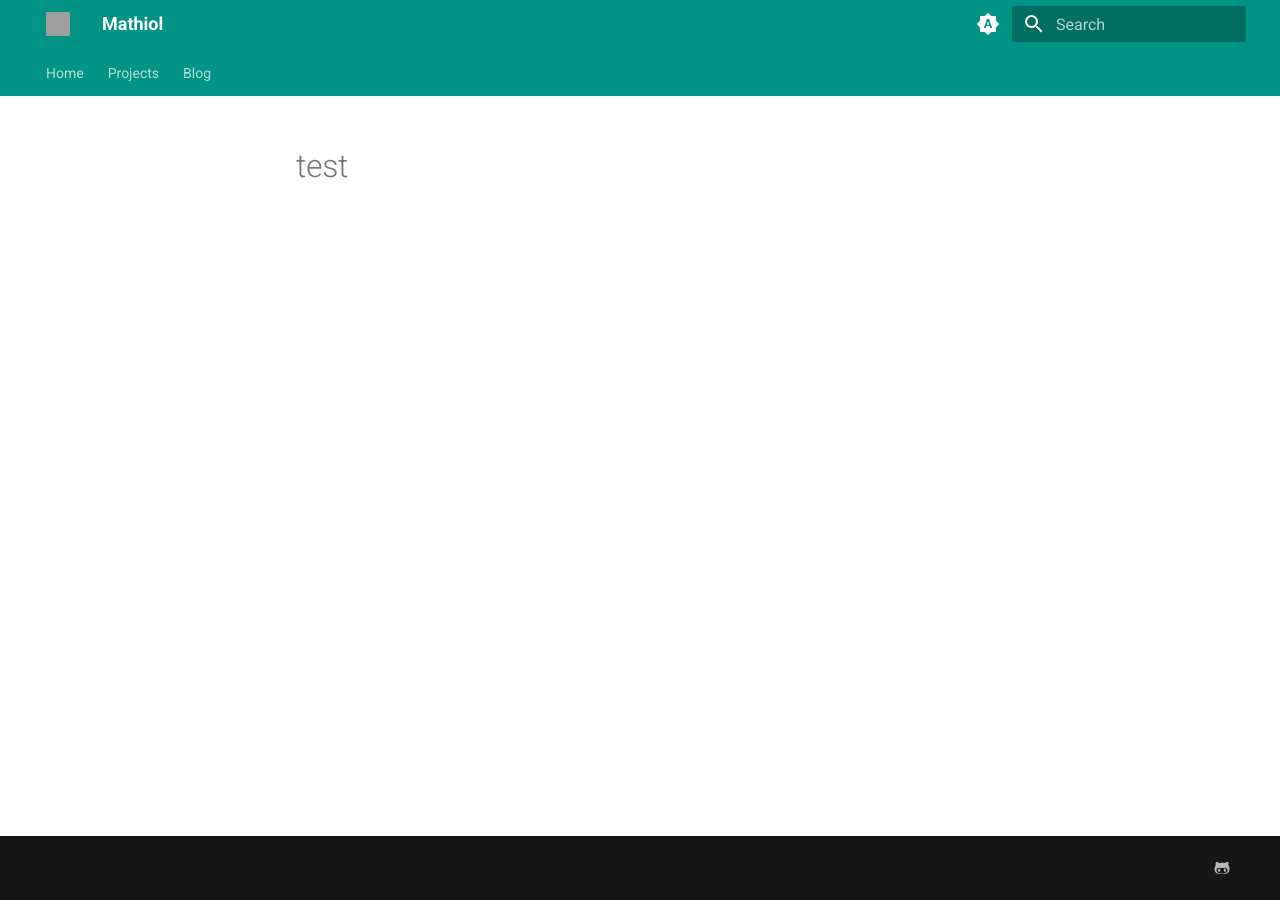
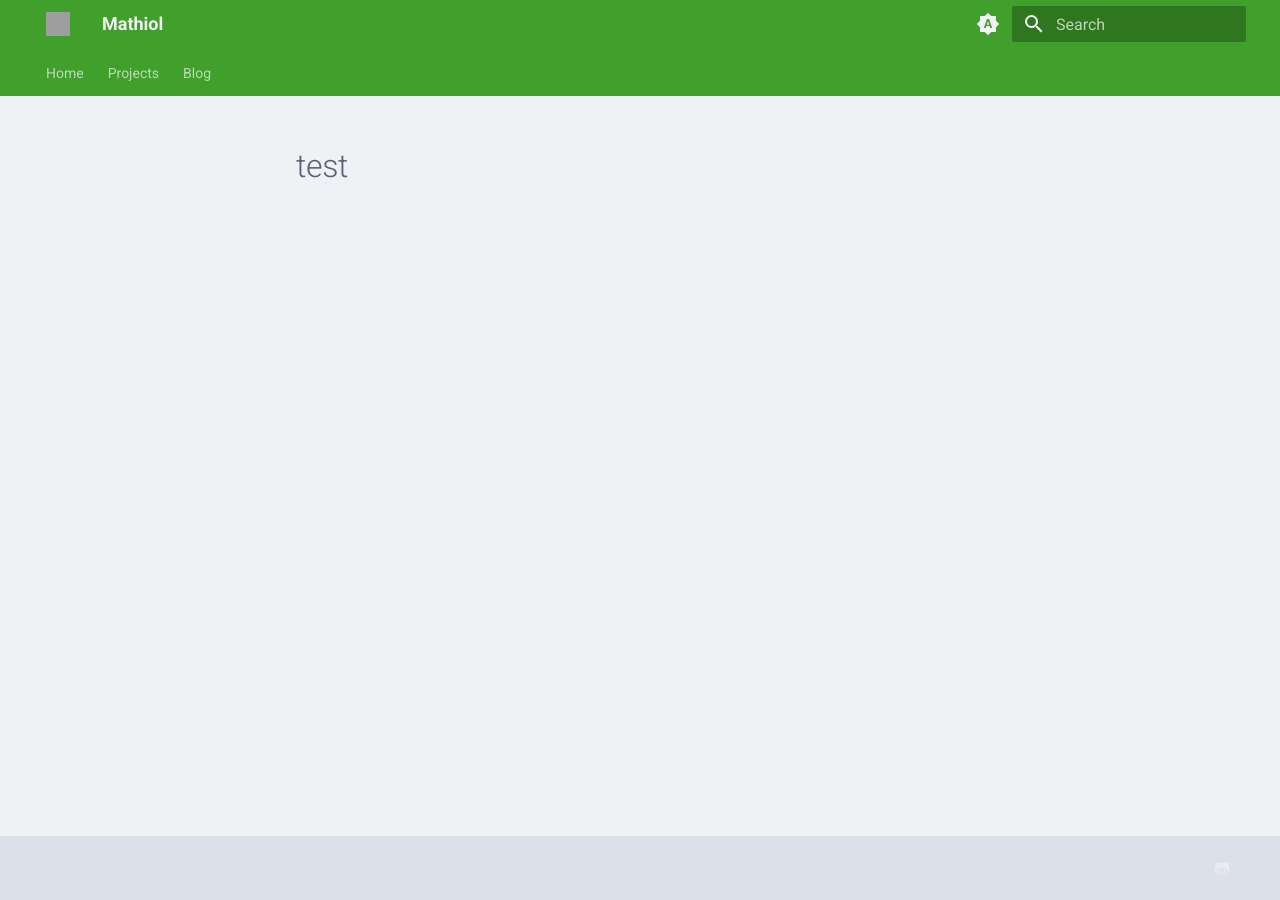
Before and after one commit to matmat37000/matmat37000.github.io, an MkDocs documentation site: the page built from docs/about.md, in a window 1280 px wide. Built offline with MkDocs 1.6.1 and Material for MkDocs 9.7.7, drawn with Linux system fonts in a browser that asks for light colours; grey boxes are pictures that could not be loaded.

Commit message:
Added custom theme

```diff
--- /dev/null
+++ b/docs/stylesheets/extra.css
@@ -0,0 +1,109 @@
+[data-md-color-scheme="catppuccin-latte"] {
+    /* Color hue */
+    --md-hue: 109deg;
+
+    /* Primary color shades */
+    --md-primary-fg-color: #40a02b; /* Green */
+    --md-primary-fg-color--light: #49af3d; /* Bright Green (ANSI) */
+    --md-primary-fg-color--dark: #40a02b;
+    --md-primary-bg-color: #eff1f5; /* Base */
+    --md-primary-bg-color--light: rgba(239, 241, 245, 0.7);
+
+    /* Accent color shades */
+    --md-accent-fg-color: #77cc6d; /* Green */
+    --md-accent-fg-color--transparent: rgba(64, 160, 43, 0.1);
+    --md-accent-bg-color: #eff1f5; /* Base */
+    --md-accent-bg-color--light: rgba(239, 241, 245, 0.7);
+
+    /* Default color shades */
+    --md-default-fg-color: #4c4f69; /* Text */
+    --md-default-fg-color--light: #5c5f77; /* Subtext 1 */
+    --md-default-fg-color--lighter: #6c6f85; /* Subtext 0 */
+    --md-default-fg-color--lightest: rgba(124, 127, 147, 0.1); /* Overlay 2 */
+    --md-default-bg-color: #eff1f5; /* Base */
+    --md-default-bg-color--light: #e6e9ef; /* Mantle */
+    --md-default-bg-color--lighter: #dce0e8; /* Crust */
+
+    /* Additional overrides */
+    --md-code-fg-color: #4c4f69; /* Text */
+    --md-code-bg-color: #e6e9ef; /* Mantle */
+    --md-typeset-color: #4c4f69; /* Text */
+    --md-typeset-a-color: #40a02b; /* Green (Links) */
+
+    /* Admonition/Warning */
+    --md-admonition-fg-color: #4c4f69; /* Text */
+    --md-admonition-bg-color: #eff1f5; /* Base */
+    --md-warning-fg-color: #4c4f69;
+    --md-warning-bg-color: #df8e1d; /* Yellow for warnings */
+
+    /* Footer color shades */
+    --md-footer-fg-color: #eff1f5; /* Base text on green bg */
+    --md-footer-fg-color--light: rgba(239, 241, 245, 0.7);
+    --md-footer-fg-color--lighter: rgba(239, 241, 245, 0.3);
+    --md-footer-bg-color: #4c4f69; /* Text/Dark neutral for footer */
+    --md-footer-bg-color--dark: #dce0e8; /* Crust */
+
+    /* Indicate browser light mode */
+    color-scheme: light;
+
+    /* Hide image */
+    img[src$="#only-dark"],
+    img[src$="#gh-dark-mode-only"] {
+        display: none;
+    }
+}
+
+[data-md-color-scheme="catppuccin-macchiato"] {
+    /* Color hue */
+    --md-hue: 110deg;
+
+    /* Primary color shades */
+    --md-primary-fg-color: #a6da95; /* Green */
+    --md-primary-fg-color--light: #b8e2a9; /* Bright Green (ANSI approximation) */
+    --md-primary-fg-color--dark: #a6da95;
+    --md-primary-bg-color: #24273a; /* Base */
+    --md-primary-bg-color--light: rgba(36, 39, 58, 0.7);
+
+    /* Accent color shades */
+    --md-accent-fg-color: #a6da95; /* Green */
+    --md-accent-fg-color--transparent: rgba(166, 218, 149, 0.1);
+    --md-accent-bg-color: #24273a; /* Base */
+    --md-accent-bg-color--light: rgba(36, 39, 58, 0.7);
+
+    /* Default color shades */
+    --md-default-fg-color: #cad3f5; /* Text */
+    --md-default-fg-color--light: #b8c0e0; /* Subtext 1 */
+    --md-default-fg-color--lighter: #a5adcb; /* Subtext 0 */
+    --md-default-fg-color--lightest: rgba(145, 153, 184, 0.1); /* Overlay 2 */
+    --md-default-bg-color: #24273a; /* Base */
+    --md-default-bg-color--light: #1e2030; /* Mantle */
+    --md-default-bg-color--lighter: #181926; /* Crust */
+
+    /* Additional overrides */
+    --md-code-fg-color: #cad3f5; /* Text */
+    --md-code-bg-color: #1e2030; /* Mantle */
+    --md-typeset-color: #cad3f5; /* Text */
+    --md-typeset-a-color: #a6da95; /* Green (Links) */
+
+    /* Admonition/Warning */
+    --md-admonition-fg-color: #cad3f5; /* Text */
+    --md-admonition-bg-color: #24273a; /* Base */
+    --md-warning-fg-color: #181926; /* Dark text for contrast on yellow */
+    --md-warning-bg-color: #eed49f; /* Yellow */
+
+    /* Footer color shades */
+    --md-footer-fg-color: #cad3f5; /* Text */
+    --md-footer-fg-color--light: rgba(202, 211, 245, 0.7);
+    --md-footer-fg-color--lighter: rgba(202, 211, 245, 0.3);
+    --md-footer-bg-color: #1e2030; /* Mantle */
+    --md-footer-bg-color--dark: #181926; /* Crust */
+
+    /* Indicate browser dark mode */
+    color-scheme: dark;
+
+    /* Hide image */
+    img[src$="#only-light"],
+    img[src$="#gh-light-mode-only"] {
+        display: none;
+    }
+}
--- a/mkdocs.yml
+++ b/mkdocs.yml
@@ -1,6 +1,12 @@
+# Site configuration
 site_name: Mathiol
 site_url: https://blog.mathiol.com/
 site_author: Bordier-Aupy Mathieu
+
+# Theming
+extra_css:
+  - stylesheets/extra.css
+
 theme:
   name: material
   logo: https://avatars.githubusercontent.com/u/68553121
@@ -8,29 +14,25 @@ theme:
   palette:
     # Palette toggle for automatic mode
     - media: "(prefers-color-scheme)"
-      primary: teal
-      accent: indigo
       toggle:
         icon: material/brightness-auto
         name: Switch to light mode
 
     # Palette toggle for light mode
     - media: "(prefers-color-scheme: light)"
-      scheme: default
-      primary: teal
-      accent: indigo
+      scheme: catppuccin-latte
       toggle:
-        icon: material/brightness-7
+        icon: material/lightbulb
         name: Switch to dark mode
 
     # Palette toggle for dark mode
     - media: "(prefers-color-scheme: dark)"
-      scheme: slate
-      primary: teal
-      accent: indigo
+      scheme: catppuccin-macchiato
       toggle:
-        icon: material/brightness-4
+        icon: material/lightbulb-outline
         name: Switch to system preference
+
+  # MkDocs Material features
   features:
     - navigation.tabs
     - navigation.indexes
@@ -40,12 +42,15 @@ theme:
     - search.suggest
     - search.highlight
     - toc.follow
+
+# Pages in nav bar
 nav:
   - Home: index.md
   - Projects: projects.md
-  # - About: about.md
   - Blog:
       - blog/index.md
+
+# Plugin and extra
 plugins:
   - blog
   - search
```
